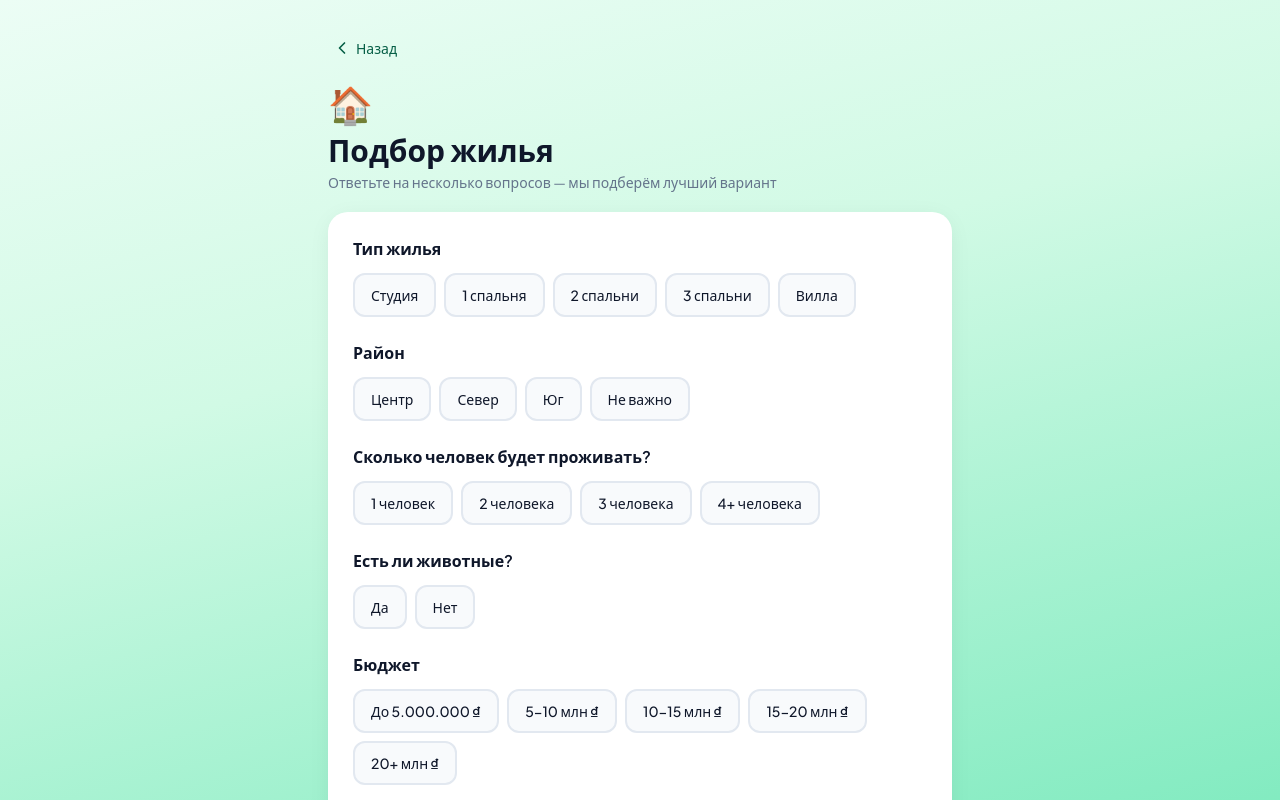
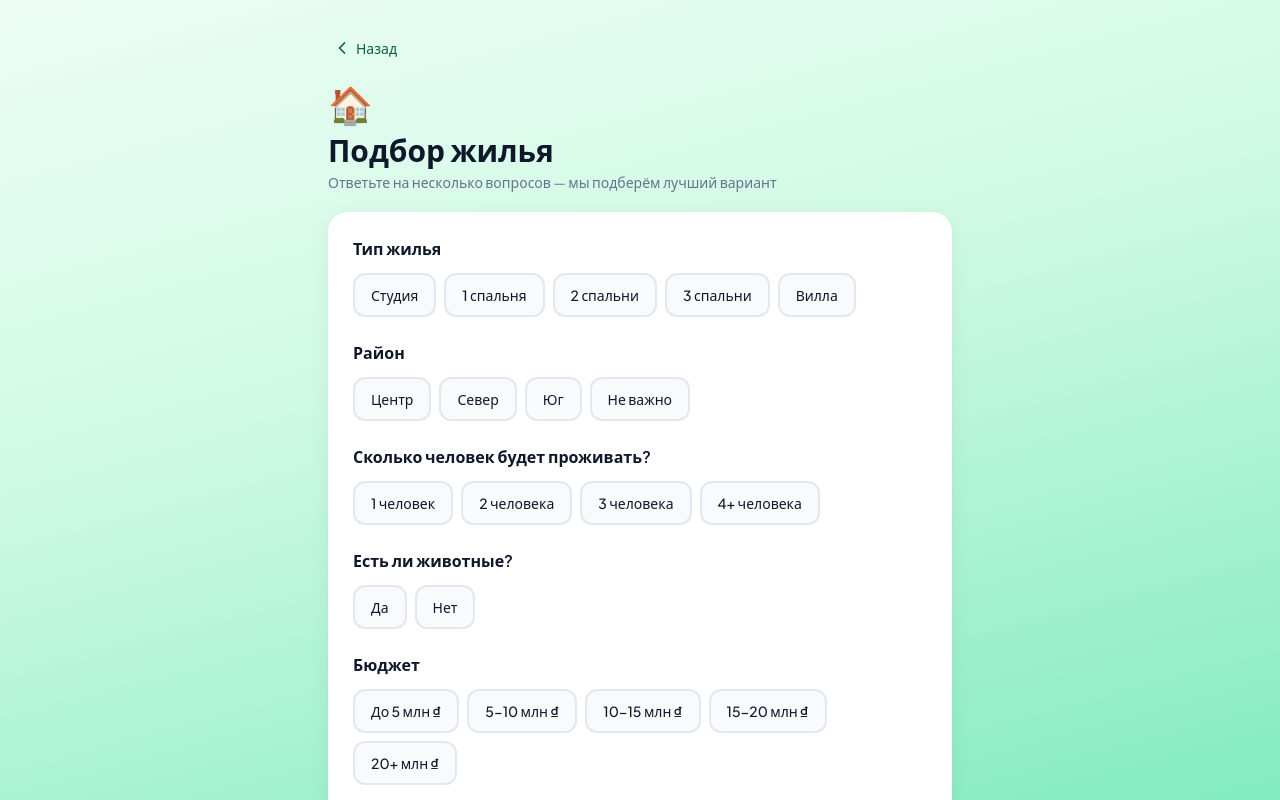
Before and after one commit to MaxbIch/superbot, a React (Vite) app: page /housing in a window 1280 px wide. Shown: the top 800 px of the page. Built offline with nearby package versions, Linux system fonts and the light colour scheme; what @telegram-apps/sdk would draw is missing.

Commit message:
Simplify housing budget label

```diff
--- a/src/data/housingLead.ts
+++ b/src/data/housingLead.ts
@@ -67,7 +67,7 @@ export const housingLead: LeadConfig =
                     "Бюджет",
 
                 options: [
-                    "До 5.000.000 ₫",
+                    "До 5 млн ₫",
                     "5-10 млн ₫",
                     "10-15 млн ₫",
                     "15-20 млн ₫",
```
